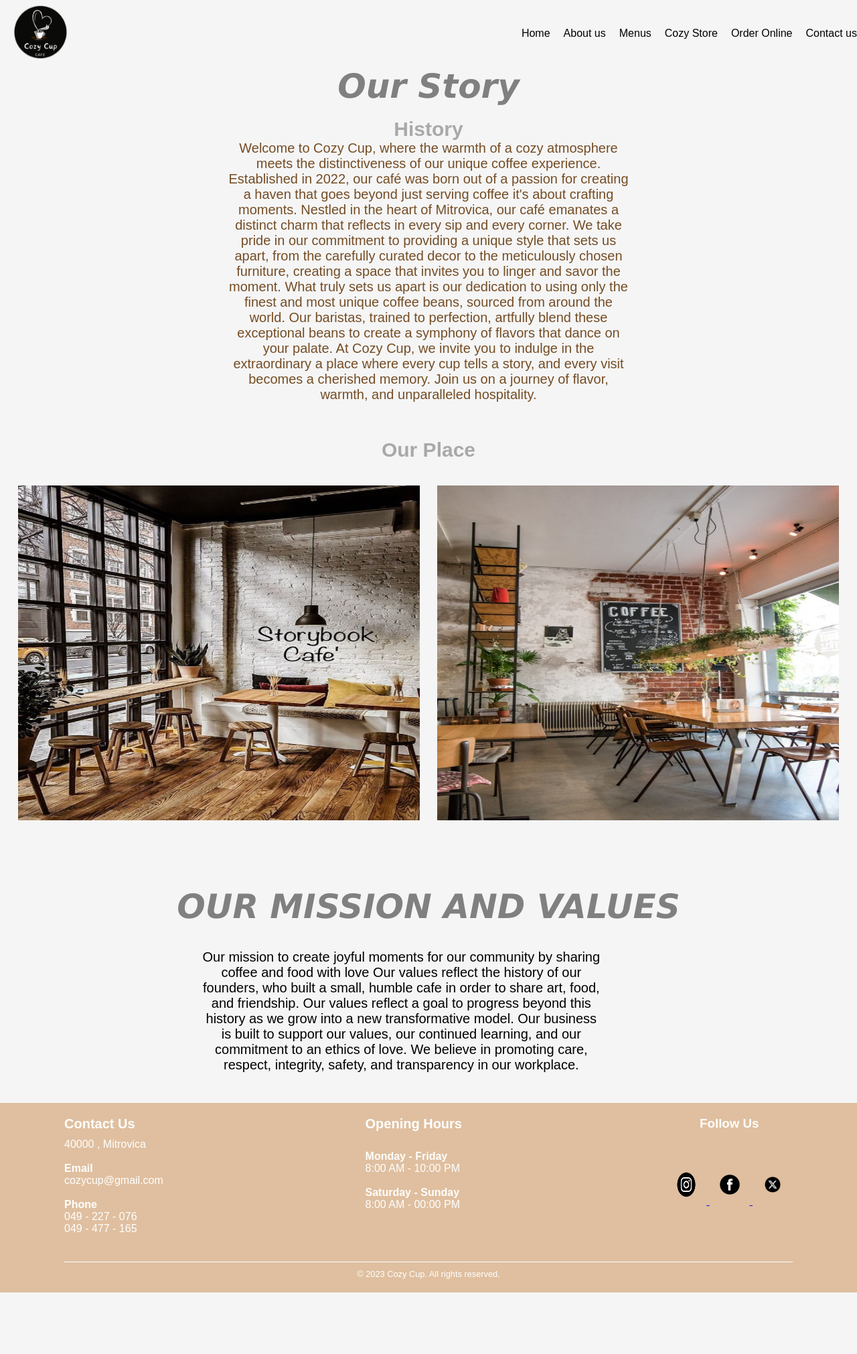
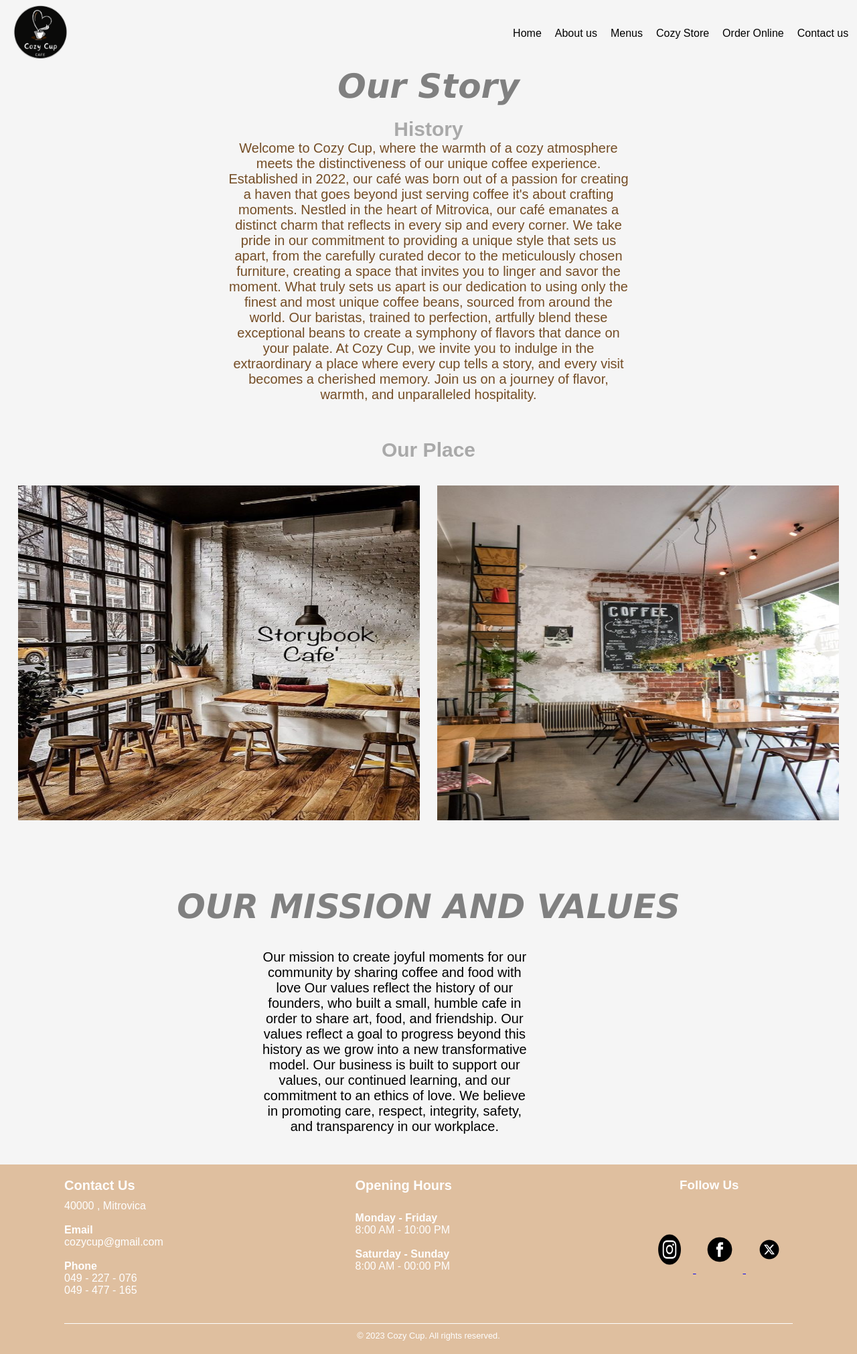
Before and after one commit to anisamustafa/Projekti-Web, a PHP site: page /aboutUs.html in a window 1280 px wide. Shown: the whole page at 67% size. Before the commit the page ends 1930 px from the top, so only its background shows below. Run offline with PHP 8.4, Linux system fonts and the light colour scheme.

Commit message:
responsive web

```diff
--- /dev/null
+++ b/Git_link.txt
@@ -0,0 +1 @@
+https://github.com/anisamustafa/Projekti-Web
--- a/style.css
+++ b/style.css
@@ -13,7 +13,7 @@ body{
 
 .header{
     position: fixed;
-    width: 100%;
+    width: 99%;
     height : 80px;
     left: 0;
     top: 0;
@@ -40,7 +40,6 @@ ul{
     padding: 0;
 }
 li{
-
     float : left;
 }
 li a {
@@ -51,8 +50,10 @@ li a {
     text-decoration: none;
 }
 li a:hover {
-    border-radius: 8px;
+    transition: ease 0.5s;
+    border-radius: 20px;
     background-color: brown;
+    color: white;
 }
 
 .firstpage{
@@ -168,8 +169,8 @@ li a:hover {
 .footer-section_icons img{
     margin-top: 50px;
     padding: 10px;
-    width: 40px;
-    height: 40px;
+    width: 50px;
+    height: 50px;
 }
 
 .footer-bottom {
@@ -273,7 +274,8 @@ h1{
 
 #main1 button:hover {
     background-color: #f8a529;
-    transition: 0.5s ease;
+    transition: 0.8s ease;
+    color: white;
 }
 
 #main1 a{
@@ -293,7 +295,8 @@ h1{
 }
 #main1 a:hover{
     background-color: #f8a529;
-    transition: 0.5s ease;
+    transition: 0.8s ease;
+    color: white;
 }
 #main1 .foto {
     display: flex;
@@ -381,6 +384,7 @@ h1{
 #main7 .register_form button:hover{
     background-color: #f8a529;
     transition: 0.5s ease;
+    color: white;
 }
 #main7 .foto {
     display: flex;
@@ -588,8 +592,9 @@ h1{
 
 #main4 .button_form {
     border-radius: 40px;
-    background-color: sienna;
-    color: whitesmoke;
+    color: rgb(164, 96, 37);
+    border: 1px solid  rgb(164, 96, 37);
+    border: thin;
     font-family: Verdana, Geneva, Tahoma, sans-serif;
     padding: 10px;
     border: none;
@@ -598,18 +603,15 @@ h1{
 }
 
 #main4 .button_form:hover {
-    transition: 1s;
     background-color: #f8a529;
+    transition: 0.5s ease;
+    color: white;
 }
 
-<<<<<<< HEAD
-/* Menus -------------------------------------------------*/
-=======
 /*Menus*/
 
->>>>>>> 0c1ea81f25fe393150ab82d0fdddafb4dd32effd
 #p_menu{
-    margin-top: 100px;
+    margin-top: 120px;
 }
 
 #h1_menu{
@@ -827,92 +829,6 @@ h1{
     background-color: rebeccapurple;
 }
 
-
-/* About Us --------------------------------*/
-#main6 .about_us{
-    width: 100%;
-    margin-top: 100px;
-    display: grid;
-    align-items: center;
-    justify-content: space-around;
-
-}
-#main6 h2{
-    text-align: center;
-    font-size: 50px;
-    color: gray;
-    font-style: italic;
-    font-family: 'Lucida Sans', 'Lucida Sans Regular', 'Lucida Grande', 'Lucida Sans Unicode', Geneva, Verdana, sans-serif;
-}
-#main6 h4{
-    text-align: center;
-    color: darkgray;
-    font-size: 30px;
-
-}
-#main6 .p_about_us1{
-    font-size: 20px;
-    color: #744d25;
-    text-align: center;
-    width: 600px;
-
-}
-#main6 .about_us_imgs{
-    display: flex;
-    justify-content: space-evenly;
-}
-#main6 .about_us_imgs img{
-    width: 600px;
-    height: 500px;
-}
-
-#main6 .about_us_part2{
-    width: 100%;
-    margin-top: 100px;
-    display: grid;
-    align-items: center;
-    justify-content: space-around;
-}
-#main6 h2{
-    text-align: center;
-    font-size: 50px;
-    color: gray;
-    font-style: italic;
-    font-family: 'Lucida Sans', 'Lucida Sans Regular', 'Lucida Grande', 'Lucida Sans Unicode', Geneva, Verdana, sans-serif;
-}
-#main6 h4{
-    text-align: center;
-    color: darkgray;
-    font-size: 30px;
-}
-#main6 .p_about_us2{
-    padding: 15px;
-    margin: 20px;
-    text-align: center;
-    font-size: 20px;
-    color: black;
-    width: 600px;
-}
-
-
-
-
-
-
-
-
-
-
-
-=======
->>>>>>> 0c1ea81f25fe393150ab82d0fdddafb4dd32effd
-
-    border-radius: 40px;
-    width: 400px;
-    align-content: flex-end;
-}
-
-
 #main5 .hotdrinks_menu h3{
     font-family: Impact, Haettenschweiler, 'Arial Narrow Bold', sans-serif;
     text-align: center;
@@ -1064,3 +980,105 @@ h1{
 .button_slideshow:hover{
     background-color: rebeccapurple;
 }
+
+/* About Us --------------------------------*/
+#main6 .about_us{
+    width: 100%;
+    margin-top: 100px;
+    display: grid;
+    align-items: center;
+    justify-content: space-around;
+
+}
+#main6 h2{
+    text-align: center;
+    font-size: 50px;
+    color: gray;
+    font-style: italic;
+    font-family: 'Lucida Sans', 'Lucida Sans Regular', 'Lucida Grande', 'Lucida Sans Unicode', Geneva, Verdana, sans-serif;
+}
+#main6 h4{
+    text-align: center;
+    color: darkgray;
+    font-size: 30px;
+
+}
+#main6 .p_about_us1{
+    font-size: 20px;
+    color: #744d25;
+    text-align: center;
+    width: 600px;
+
+}
+#main6 .about_us_imgs{
+    display: flex;
+    justify-content: space-evenly;
+}
+#main6 .about_us_imgs img{
+    width: 600px;
+    height: 500px;
+}
+
+#main6 .about_us_part2{
+    width: 100%;
+    margin-top: 100px;
+    display: grid;
+    align-items: center;
+    justify-content: space-around;
+}
+#main6 h2{
+    text-align: center;
+    font-size: 50px;
+    color: gray;
+    font-style: italic;
+    font-family: 'Lucida Sans', 'Lucida Sans Regular', 'Lucida Grande', 'Lucida Sans Unicode', Geneva, Verdana, sans-serif;
+}
+#main6 h4{
+    text-align: center;
+    color: darkgray;
+    font-size: 30px;
+}
+#main6 .p_about_us2{
+    text-align: center;
+    padding: 15px;
+    margin: 20px;
+    text-align: center;
+    font-size: 20px;
+    margin-left: 110px;
+    margin-right: 110px;
+    color: black;
+    width: 600px;
+    border-radius: 40px;
+    width: 400px;
+    align-content: flex-end;
+}
+
+
+
+@media (max-width: 1536px) {
+
+
+}
+
+@media (max-width: 1280px) {
+
+
+}
+
+@media (max-width: 1024px) {
+
+
+}
+
+@media (max-width: 768px) {
+
+
+}
+
+@media (max-width: 640px) {
+
+}
+
+@media (max-width: 475px) {
+
+}
```
Also changed, not shown: 1 other file.
